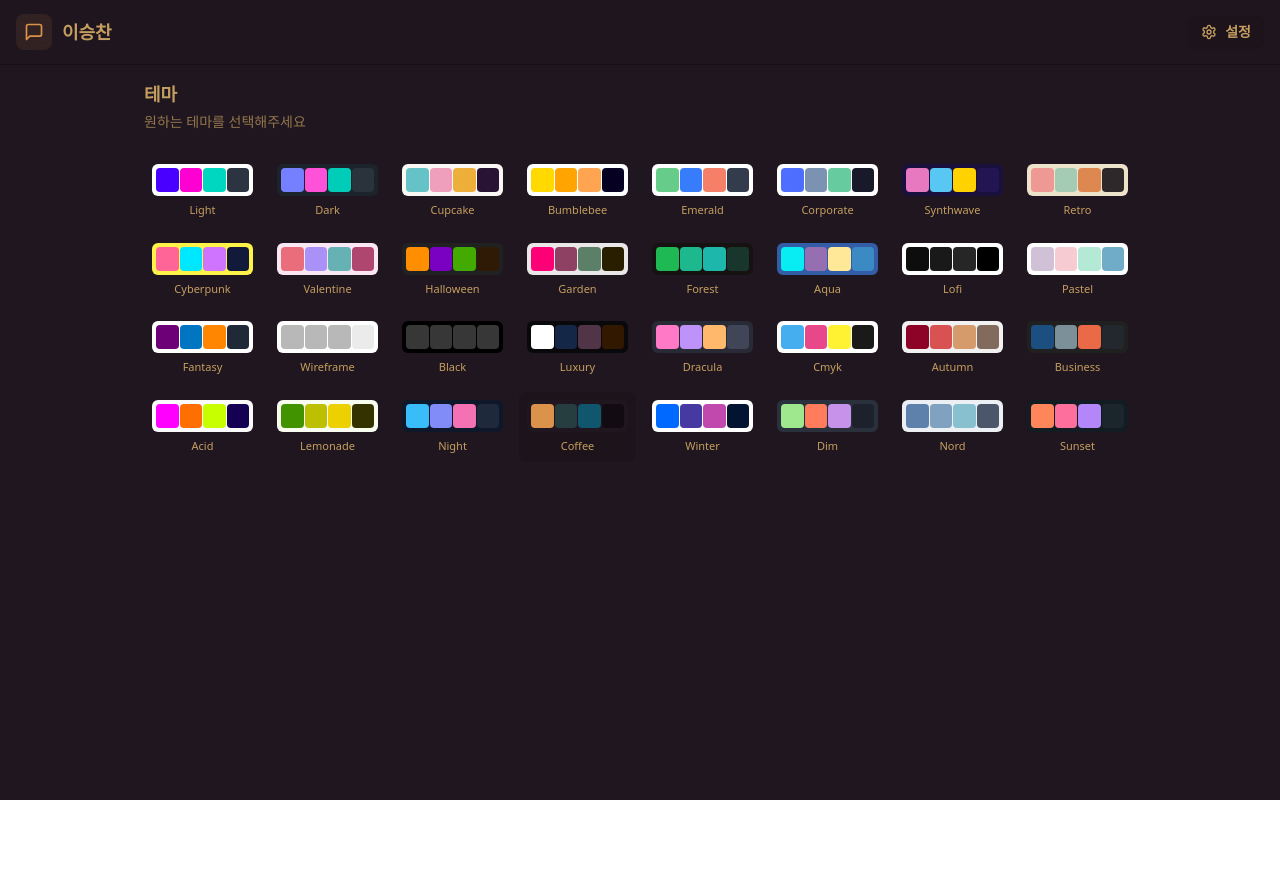
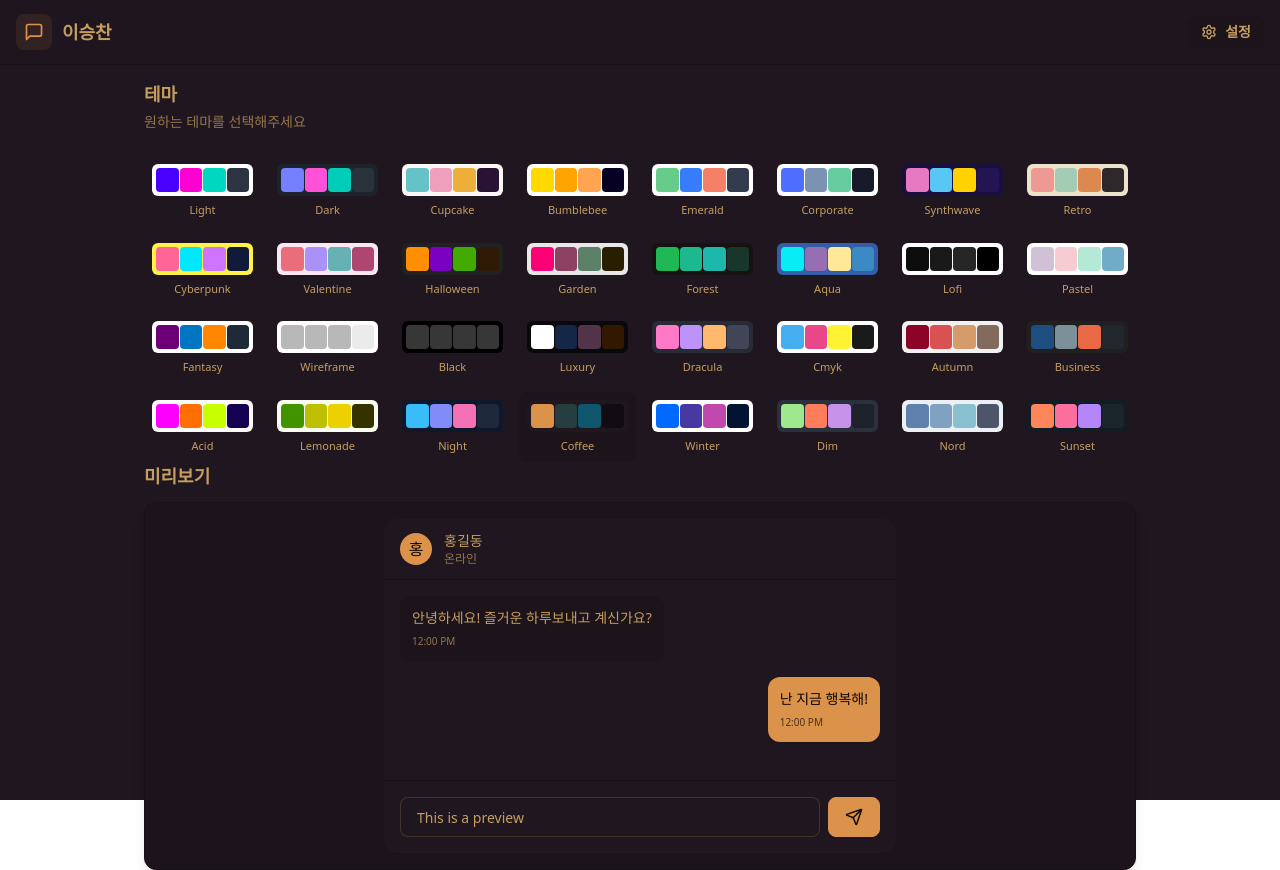
Before and after one commit to toBeeDev/chat-app, a React (Vite) app in the folder frontend/: page /settings in a window 1280 px wide. Before the commit the page ends 800 px from the top, so only its background shows below. Built offline with nearby package versions, Linux system fonts and the light colour scheme; no server answers.

Commit message:
feat: 미리보기 Section 구현

```diff
--- a/frontend/src/pages/SettingsPage.jsx
+++ b/frontend/src/pages/SettingsPage.jsx
@@ -1,6 +1,6 @@
 import { THEMES } from "../constants";
 import { useThemeStore } from "../store/useThemeStore";
-
+import { Send } from "lucide-react";
 const PREVIEW_MESSAGES = [
   { id: 1, content: "안녕하세요! 즐거운 하루보내고 계신가요?", isSent: false },
   { id: 2, content: "난 지금 행복해!", isSent: true },
@@ -43,6 +43,82 @@
           ))}
         </div>
       </div>
+      {/* Preview Section */}
+      <h3 className="text-lg font-semibold mb-3">미리보기</h3>
+      <div className="rounded-xl border border-base-300 overflow-hidden bg-base-100 shadow-lg">
+        <div className="p-4 bg-base-200">
+          <div className="max-w-lg mx-auto">
+            {/* Mock Chat UI */}
+            <div className="bg-base-100 rounded-xl shadow-sm overflow-hidden">
+              {/* Chat Header */}
+              <div className="px-4 py-3 border-b border-base-300 bg-base-100">
+                <div className="flex items-center gap-3">
+                  <div className="w-8 h-8 rounded-full bg-primary flex items-center justify-center text-primary-content font-medium">
+                    홍
+                  </div>
+                  <div>
+                    <h3 className="font-medium text-sm">홍길동</h3>
+                    <p className="text-xs text-base-content/70">온라인</p>
+                  </div>
+                </div>
+              </div>
+
+              {/* Chat Messages */}
+              <div className="p-4 space-y-4 min-h-[200px] max-h-[200px] overflow-y-auto bg-base-100">
+                {PREVIEW_MESSAGES.map((message) => (
+                  <div
+                    key={message.id}
+                    className={`flex ${
+                      message.isSent ? "justify-end" : "justify-start"
+                    }`}
+                  >
+                    <div
+                      className={`
+                          max-w-[80%] rounded-xl p-3 shadow-sm
+                          ${
+                            message.isSent
+                              ? "bg-primary text-primary-content"
+                              : "bg-base-200"
+                          }
+                        `}
+                    >
+                      <p className="text-sm">{message.content}</p>
+                      <p
+                        className={`
+                            text-[10px] mt-1.5
+                            ${
+                              message.isSent
+                                ? "text-primary-content/70"
+                                : "text-base-content/70"
+                            }
+                          `}
+                      >
+                        12:00 PM
+                      </p>
+                    </div>
+                  </div>
+                ))}
+              </div>
+
+              {/* Chat Input */}
+              <div className="p-4 border-t border-base-300 bg-base-100">
+                <div className="flex gap-2">
+                  <input
+                    type="text"
+                    className="input input-bordered flex-1 text-sm h-10"
+                    placeholder="Type a message..."
+                    value="This is a preview"
+                    readOnly
+                  />
+                  <button className="btn btn-primary h-10 min-h-0">
+                    <Send size={18} />
+                  </button>
+                </div>
+              </div>
+            </div>
+          </div>
+        </div>
+      </div>
     </div>
   );
 };
```
